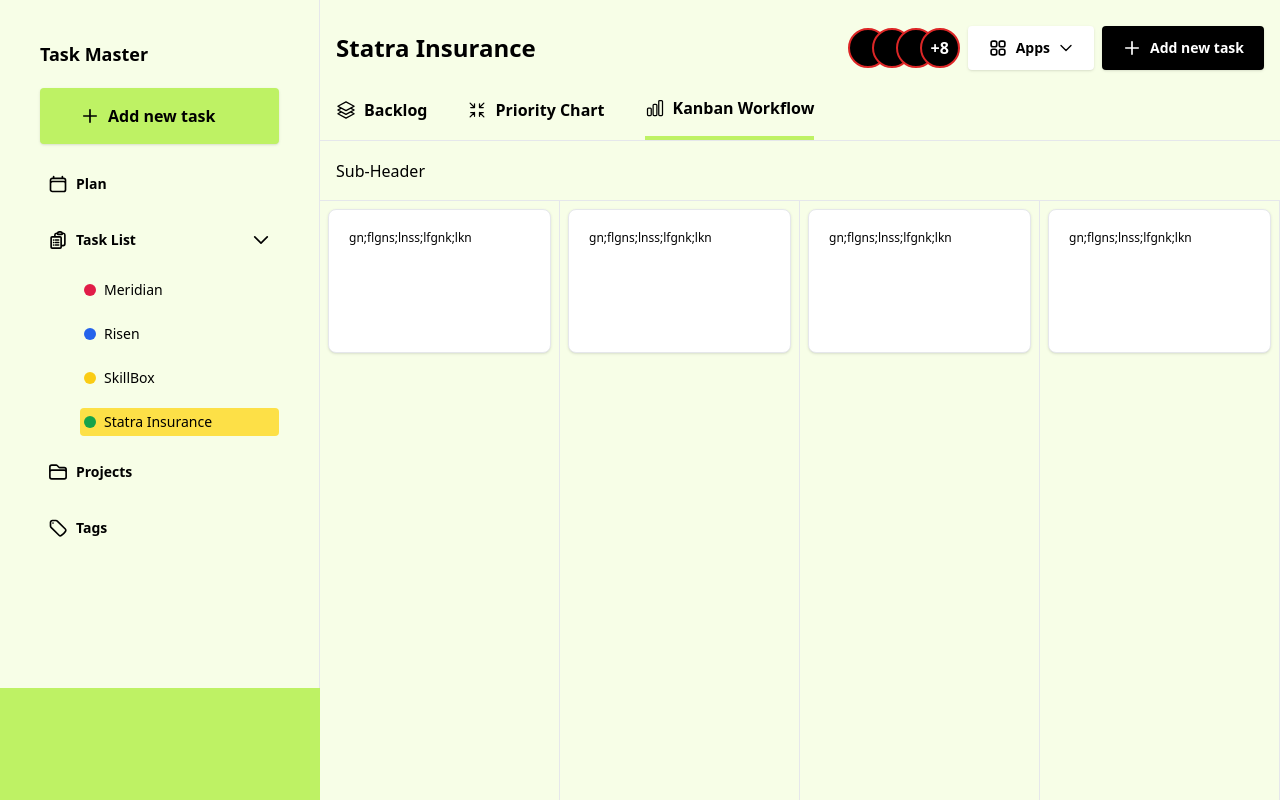
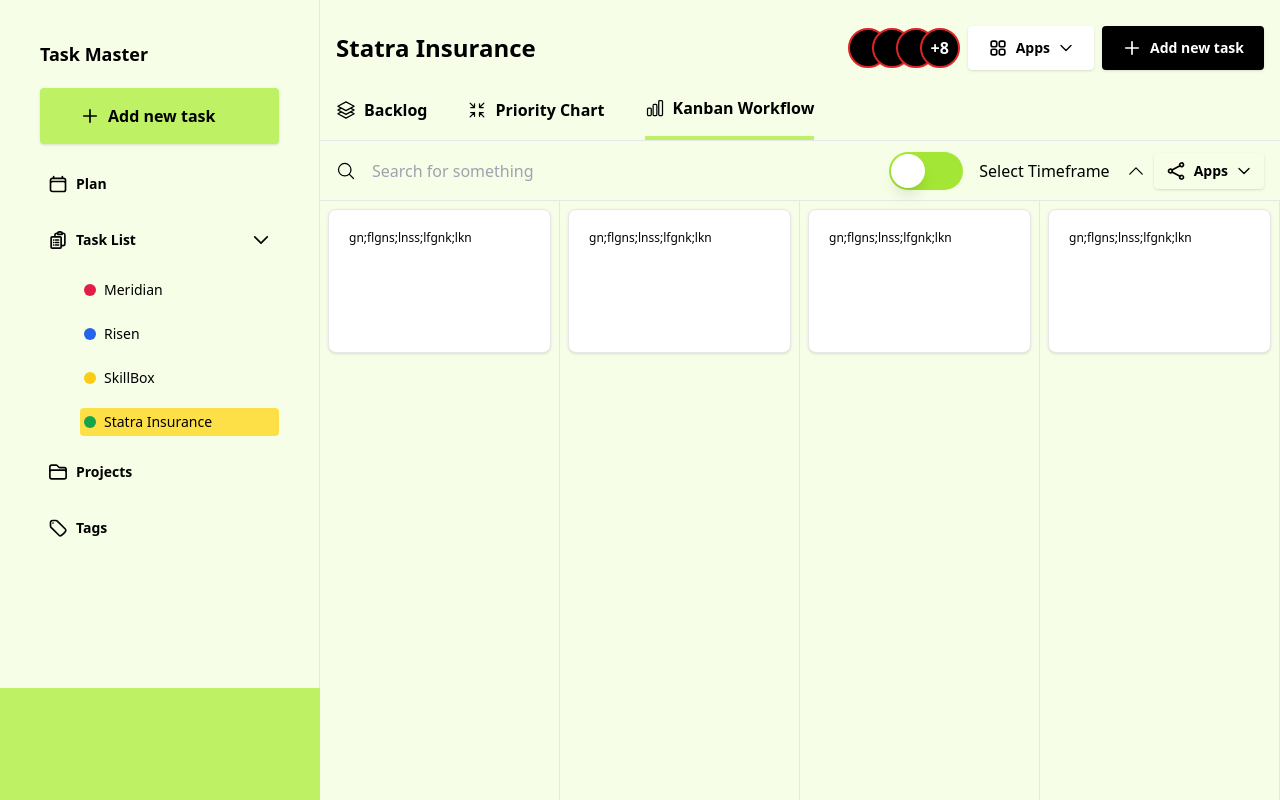
Before and after one commit to koomabenjamin/taskmanager, a Vue app: page / in a window 1280 px wide. Built offline with nearby package versions, Linux system fonts and the light colour scheme.

Commit message:
Add switch and share button

```diff
--- a/package.json
+++ b/package.json
@@ -11,6 +11,7 @@
     "lint": "eslint . --ext .vue,.js,.jsx,.cjs,.mjs --fix --ignore-path .gitignore"
   },
   "dependencies": {
+    "@headlessui/vue": "^1.7.4",
     "@heroicons/vue": "^2.0.13",
     "pinia": "^2.0.23",
     "vue": "^3.2.41",
--- a/src/views/MainView.vue
+++ b/src/views/MainView.vue
@@ -1,15 +1,16 @@
 <template>
-   <div class="h-screen w-screen bg-lime-50 flex">
+  <div class="h-screen w-screen bg-lime-50 flex">
     <div class="w-1/4 border-r h-full p-10 flex flex-col space-y-5">
       <!--
       <Fab label="Add new task" icon="PlusIcon" />
       <Tag label="Add new task" icon="PlusIcon" />
       <Card/> -->
       <div class="font-bold text-lg">Task Master</div>
-      <Button label="Add new task" icon="PlusIcon" color="bg-lime-300" size="xl"/>
+      <Button label="Add new task" icon="PlusIcon" color="bg-lime-300" size="xl" />
 
       <div class="space-y-4">
-        <NavItem v-for="item in navItems" :key="item.name" :label="item.label" :icon="item.icon" :sub-list="item.subList"/>
+        <NavItem v-for="item in navItems" :key="item.name" :label="item.label" :icon="item.icon"
+          :sub-list="item.subList" />
       </div>
 
       <div class="fixed bottom-0 w-1/4 bg-lime-300 h-28 left-0">
@@ -30,39 +31,69 @@
                 +8
               </div>
             </div>
-            <Button label="Apps" icon="Squares2X2Icon" color="bg-white" size="lg" drop-down="true"/>
-            <Button label="Add new task" icon="PlusIcon" color="bg-black" text-color="text-white" size="lg"/>
+            <Button label="Apps" icon="Squares2X2Icon" color="bg-white" size="lg" drop-down="true" />
+            <Button label="Add new task" icon="PlusIcon" color="bg-black" text-color="text-white" size="lg" />
           </div>
         </div>
 
         <div class="w-full flex space-x-10 px-4 font-bold">
           <div class="pb-4 flex space-x-2 items-center">
-            <Square3Stack3DIcon class="w-5 h-5 flex"/>
+            <Square3Stack3DIcon class="w-5 h-5 flex" />
             <span>Backlog</span>
           </div>
           <div class="pb-4 flex space-x-2 items-center">
-            <ArrowsPointingInIcon class="w-5 h-5"/>
+            <ArrowsPointingInIcon class="w-5 h-5" />
             <span>Priority Chart</span>
           </div>
           <div class="border-b-4 border-lime-300 pb-4 flex space-x-2 items-center">
-            <ChartBarIcon class="w-5 h-5"/>
+            <ChartBarIcon class="w-5 h-5" />
             <span>Kanban Workflow</span>
           </div>
         </div>
       </div>
 
-      <div class="w-full h-20 border-b flex items-center px-4">Sub-Header</div>
+      <div class="w-full h-20 border-b flex items-center justify-between px-4">
+        <div class="flex space-x-4 items-center">
+          <MagnifyingGlassIcon class="w-5 h-5" />
+          <input placeholder="Search for something" class="h-full bg-lime-50">
+        </div>
+        <div class="flex items-center space-x-2">
+          <!-- switch -->
+          <div class="flex items-center space-x-4">
+            <Switch v-model="enabled" :class="enabled ? 'bg-black' : 'bg-lime-400'"
+              class="relative inline-flex h-[38px] w-[74px] shrink-0 cursor-pointer rounded-full border-2 border-transparent transition-colors duration-200 ease-in-out focus:outline-none focus-visible:ring-2 focus-visible:ring-white focus-visible:ring-opacity-75">
+              <span class="sr-only">Use setting</span>
+              <span aria-hidden="true" :class="enabled ? 'translate-x-9' : 'translate-x-0'"
+                class="pointer-events-none inline-block h-[34px] w-[34px] transform rounded-full bg-white shadow-lg ring-0 transition duration-200 ease-in-out" />
+            </Switch>
+            <span>Select Timeframe</span>
+            <ChevronUpIcon class="h-5 w-5"/>
+          </div>
+
+          <Button label="Apps" icon="ShareIcon" color="bg-transparent" size="md" drop-down="true" />
+        </div>
+      </div>
+
       <div class="w-full h-full flex overflow-auto">
-        <div class="w-1/4 border-r flex-shrink-0 text-xs" v-for="column in [1,2,3,4,5]" :key="column">
-            <Card draggable="true" @dragstart="hide(`card-${column}`)" :id="`card-${column}`"/>
+        <div class="w-1/4 border-r flex-shrink-0 text-xs" v-for="column in [1, 2, 3, 4, 5]" :key="column">
+          <Card draggable="true" @dragstart="hide(`card-${column}`)" :id="`card-${column}`" />
         </div>
       </div>
     </div>
-   </div>
+  </div>
 </template>
 
 <script setup>
-import { ArrowsPointingInIcon, ChartBarIcon, Square3Stack3DIcon } from '@heroicons/vue/24/outline'
+import { ref } from 'vue'
+import { Switch } from '@headlessui/vue'
+import {
+  ArrowsPointingInIcon,
+  ChartBarIcon,
+  Square3Stack3DIcon,
+  MagnifyingGlassIcon,
+  ChevronDownIcon,
+  ChevronUpIcon,
+} from '@heroicons/vue/24/outline'
 import Button from '../components/shared/Button.vue'
 import Fab from '../components/shared/Fab.vue'
 import Tag from '../components/shared/Tag.vue'
@@ -73,17 +104,20 @@ const hide = (id) => {
   document.getElementById(id).style.visibility = 'hidden';
 }
 
+const enabled = ref(false)
+
 const navItems = [
-  { label:'Plan', icon:'CalendarIcon', subList:[] },
+  { label: 'Plan', icon: 'CalendarIcon', subList: [] },
   {
     label: 'Task List', icon: 'ClipboardDocumentListIcon', subList: [
-      { name: 'Meridian', color:'bg-rose-600'},
-      { name: 'Risen', color:'bg-blue-600'},
-      { name: 'SkillBox', color:'bg-yellow-400'},
-      { name: 'Statra Insurance', color:'bg-green-600'},
-    ]},
-  { label:'Projects', icon:'FolderIcon', subList:[]},
-  { label:'Tags', icon:'TagIcon', subList:[]},
+      { name: 'Meridian', color: 'bg-rose-600' },
+      { name: 'Risen', color: 'bg-blue-600' },
+      { name: 'SkillBox', color: 'bg-yellow-400' },
+      { name: 'Statra Insurance', color: 'bg-green-600' },
+    ]
+  },
+  { label: 'Projects', icon: 'FolderIcon', subList: [] },
+  { label: 'Tags', icon: 'TagIcon', subList: [] },
 ];
 </script>
 
```
